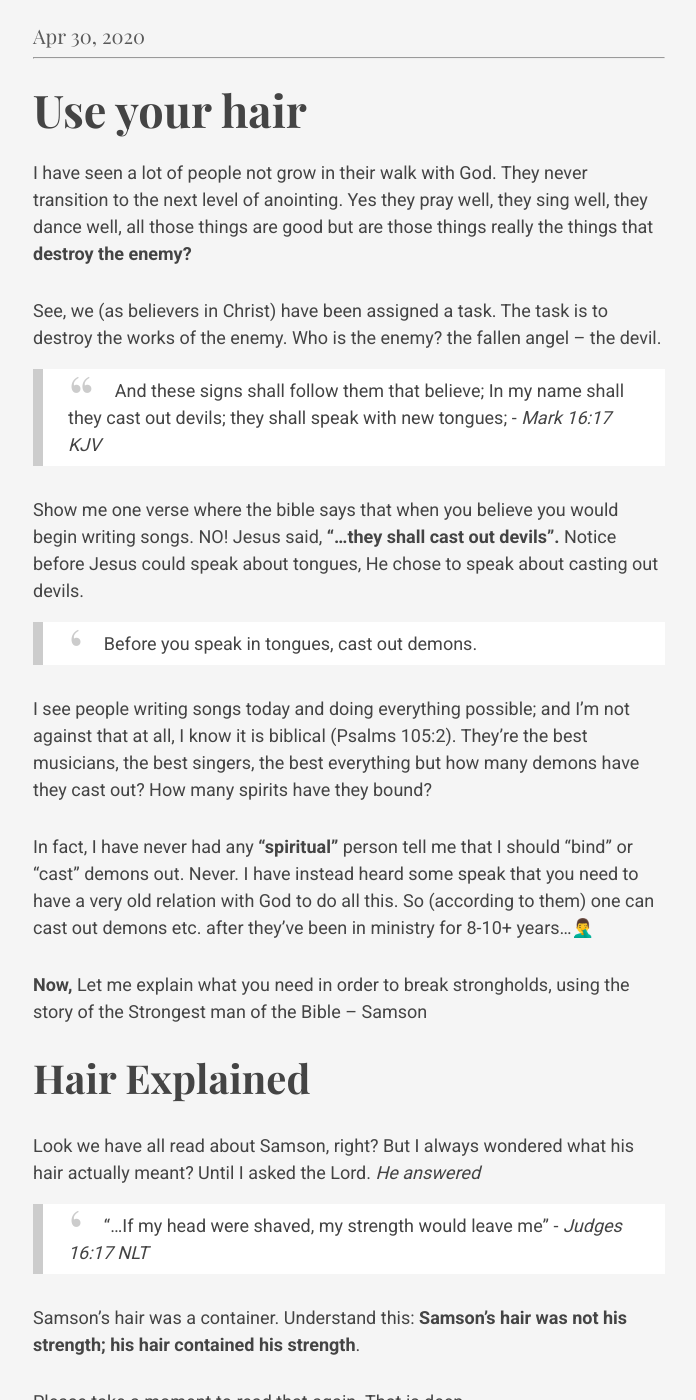
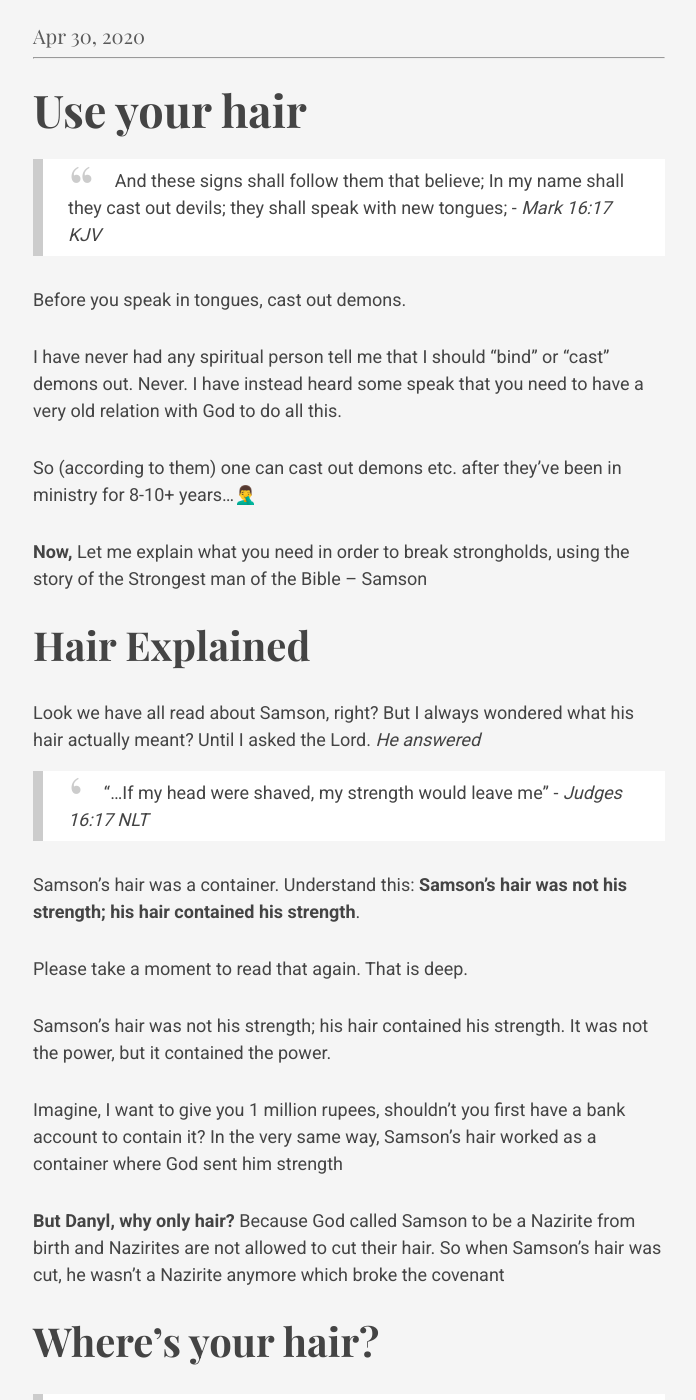
Before and after one commit to gitryder/jekyll-dan-page, a Jekyll site: the page built from _posts/2020-04-30-Use-your-hair.md, in a window 1280 px wide and 1400 px high. Shown: the whole window, without its empty margins (291-987 px from the left). Built offline with Jekyll 4.4.1, drawn with Linux system fonts in a browser that asks for light colours; emoji names are drawn with the system emoji font.

Commit message:
Change post content

```diff
--- a/_posts/2020-04-30-Use-your-hair.md
+++ b/_posts/2020-04-30-Use-your-hair.md
@@ -11,19 +11,13 @@ What does Samson's hair mean to us today? Read to find out...
 
 # Use your hair
 
-I have seen a lot of people not grow in their walk with God. They never transition to the next level of anointing. Yes they pray well, they sing well, they dance well, all those things are good but are those things really the things that **destroy the enemy?**
-
-See, we (as believers in Christ) have been assigned a task. The task is to destroy the works of the enemy. Who is the enemy? the fallen angel -- the devil.
-
 > And these signs shall follow them that believe; In my name shall they cast out devils; they shall speak with new tongues; - *Mark 16:17 KJV*
 
-Show me one verse where the bible says that when you believe you would begin writing songs. NO! Jesus said, **"...they shall cast out devils".** Notice before Jesus could speak about tongues, He chose to speak about casting out devils.
+Before you speak in tongues, cast out demons.
 
-> Before you speak in tongues, cast out demons.
+I have never had any spiritual person tell me that I should "bind" or "cast" demons out. Never. I have instead heard some speak that you need to have a very old relation with God to do all this.
 
-I see people writing songs today and doing everything possible; and I'm not against that at all, I know it is biblical (Psalms 105:2). They're the best musicians, the best singers, the best everything but how many demons have they cast out? How many spirits have they bound?
-
-In fact, I have never had any **"spiritual"** person tell me that I should "bind" or "cast" demons out. Never. I have instead heard some speak that you need to have a very old relation with God to do all this. So (according to them) one can cast out demons etc. after they've been in ministry for 8-10+ years...:man_facepalming:
+So (according to them) one can cast out demons etc. after they've been in ministry for 8-10+ years...:man_facepalming:
 
 **Now,** Let me explain what you need in order to break strongholds, using the story of the Strongest man of the Bible -- Samson
 
```
